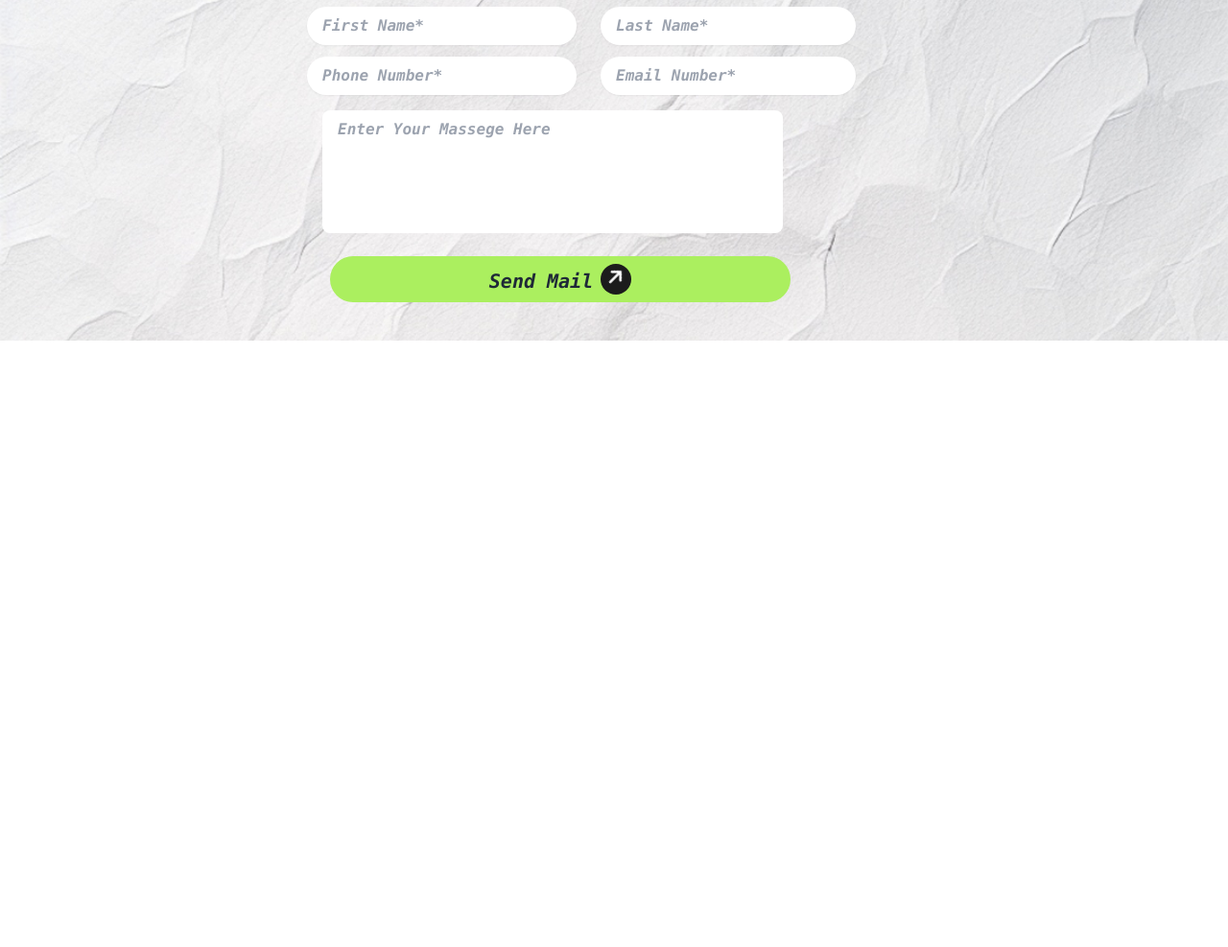
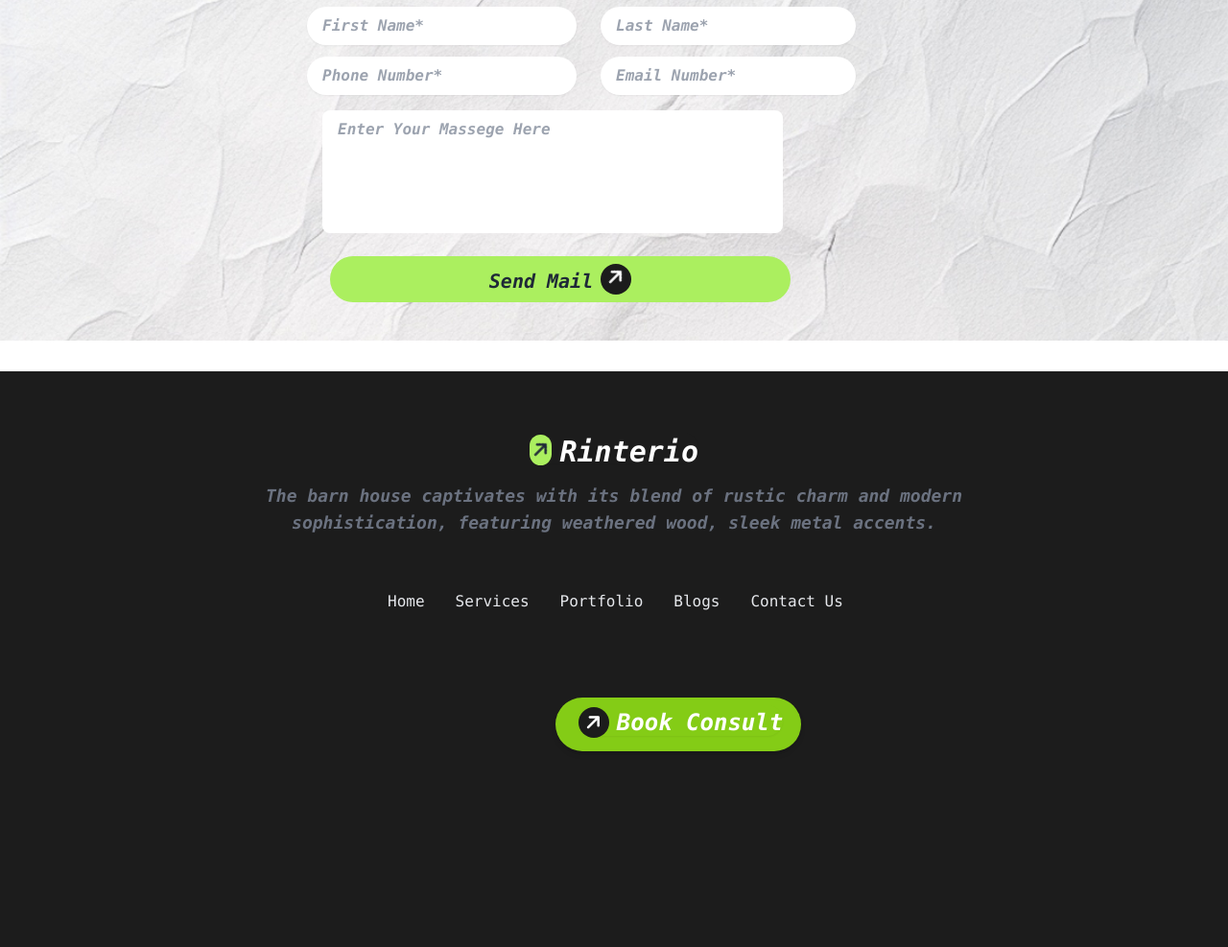
Before and after one commit to jahidul2006/Assignment-03, a plain HTML site: page index.html in a window 1280 px wide. Shown: the part 4095-5082 px from the top of the page at 96% size. Before the commit the page ends 4450 px from the top, so only its background shows below. Drawn offline with nearby package versions, Linux system fonts and the light colour scheme.

Commit message:
added the footer section

```diff
--- a/index.html
+++ b/index.html
@@ -51,7 +51,7 @@
                 <a href="#protfolio">
                 <li class="hover:text-[rgb(139,198,75)] text-gray-500 font-mono font-medium text-base  transition-colors duration-300 ease-in-out "> Portfolio  </a> </li>
                 <li class="hover:text-[rgb(139,198,75)] text-gray-500 font-mono font-medium text-base  transition-colors duration-300 ease-in-out"><a> Blogs   </a></li>
-                <li class="hover:text-[rgb(139,198,75)] text-gray-500 font-mono font-medium text-base  transition-colors duration-300 ease-in-out"><a> Contact Us   </a></li>
+                <li class="hover:text-[rgb(139,198,75)] text-gray-500 font-mono font-medium text-base  transition-colors duration-300 ease-in-out"><a href="#contact"> Contact Us   </a></li>
 
               </ul>
             </div>
@@ -122,8 +122,8 @@
             <!-- about text -->
 
             <div class="lg:ml-7 m-auto w-5/6 ">
-              <img class="h-16 w-2/12 border-dashed border-2 border-gray-400 p-2 -ml-6 -mt-4 hidden lg:block " src="assets/Vector.png" alt="">
-              <div class=" flex sm:justify-start justify-center">
+              <img class="h-16 w-2/12 border-dashed border-2 border-gray-400 p-2  -ml-6 -mt-4  hidden lg:block " src="assets/Vector.png" alt="">
+              <div class=" flex sm:justify-start justify-center ">
               <button class=" flex py-0.5 mb-3 h-8 justify-center w-32 rounded-full bg-white shadow-sm">
                 <i class="fa-solid fa-arrow-right fa-beat-fade mt-1.5 pr-2"></i>
                 <h2 class=" font-mono font-bold italic text-lg">About Us</h2>
@@ -411,7 +411,8 @@
           <!-- rentorio section ends here -->
 
           <!-- contact section start -->
-           <section class="bg-contact bg-cover w-full pb-10 h-11/12 mt-4">
+
+           <section class="bg-contact bg-cover w-full pb-10 h-11/12 mt-4 " id="contact">
 
             <div class="flex  sm:justify-center  justify-center pt-4">
               <button class="flex py-0.5 mb-3 mt-14 h-8 justify-center w-44 rounded-full bg-lime-100 shadow-sm">
@@ -463,6 +464,48 @@
 
 
           <!-- contact section ends -->
+
       </main>
+      <footer>
+      <!-- footer section  start -->
+      <section class="mt-5 bg-[#1C1C1C] lg:h-3/4 h-11/12 w-full">
+       <div class=" mt-8">
+        <div class="w-8/12 m-auto">
+          <div class="flex  sm:justify-center  justify-center pt-4">
+             <button class="flex py-0.5 mb-5 mt-12 h-8 justify-center w-44 rounded-full shadow-sm">
+              <div class="text-black-500 h-8 w-8  rounded-full bg-[#ABEF5F]  mr-2  ">
+                <i class="fa-solid fa-arrow-right  mt-0.5 -rotate-45 text-xl"></i>
+              </div>
+                  <h2 class=" font-mono font-bold italic text-3xl text-white ">Rinterio </h2>
+                 </button>
+                </div>
+                <div class="">
+                 <p class=" text-gray-500 text-lg font-mono font-bold italic text-center mb-10">The barn house captivates with its blend of rustic charm and modern sophistication, featuring weathered wood, sleek metal accents.</p>
+                </div>
+               </div>
+
+              <div class="lg:w-8/12 lg:ml-96 flex lg:flex-row flex-col justify-around ">
+                <div class="navbar-center  lg:flex text-center">
+                  <ul class="menu menu-horizontal px-1 lg:flex-row flex-col ">
+                    <li class="hover:text-[rgb(139,195,74)] text-gray-200 font-mono text-base font-medium transition-colors duration-300 ease-in-out"><a>Home</a></li>
+                    <li class="hover:text-[rgb(139,198,75)] text-gray-200 font-mono font-medium text-base  transition-colors duration-300 ease-in-out"><a>Services    </a></li>
+                    <a href="#protfolio">
+                    <li class="hover:text-[rgb(139,198,75)] text-gray-200 font-mono font-medium text-base  transition-colors duration-300 ease-in-out "> Portfolio  </a> </li>
+                    <li class="hover:text-[rgb(139,198,75)] text-gray-200 font-mono font-medium text-base  transition-colors duration-300 ease-in-out"><a> Blogs   </a></li>
+                    <li class="hover:text-[rgb(139,198,75)] text-gray-200 font-mono font-medium text-base  transition-colors duration-300 ease-in-out"><a href="#contact"> Contact Us   </a></li>
+                    </ul>
+              </div>
+              <div class=" lg:-ml-80 m-auto flex mt-32 border-2 h-14 rounded-full w-64 border-none bg-lime-500 shadow-md">
+              <button class="flex py-0.5 mb-4 mt-2 h-8 ml-6 justify-center  rounded-full shadow-sm">
+                <div class="text-black-500 h-8 w-8  rounded-full bg-[#1C1C1C] text-white mr-2   ">
+                  <i class="fa-solid fa-arrow-right   mt-0.5 -rotate-45 text-xl"></i>
+                </div>
+                    <h2 class=" font-mono font-bold italic text-2xl text-white  ">Book Consult</h2>
+                   </button>
+                  </div>
+       </div>
+      </section>
+       <!-- footer section  ends -->
+      </footer>
 </body>
 </html>
```
